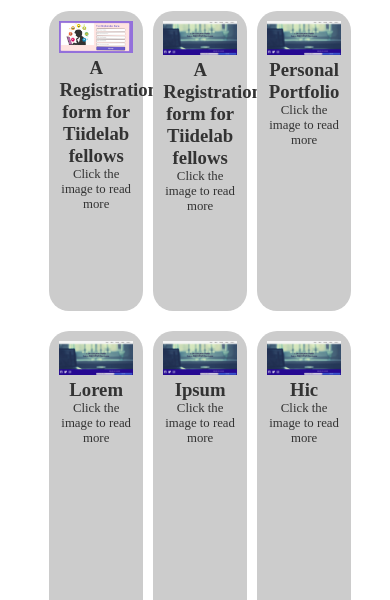
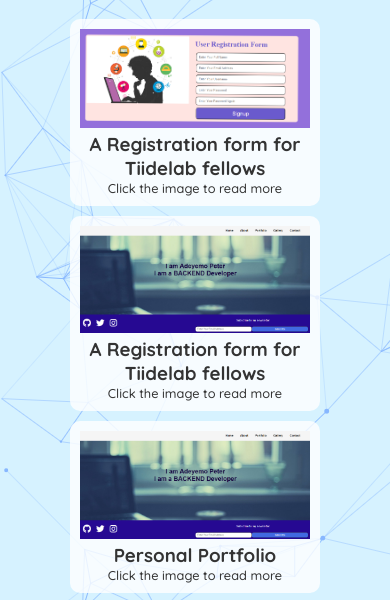
Before and after one commit to adeyemodanointed/MyPortfolio, a plain HTML site: page portfolio.html in a window 390 px wide. Shown: the part 126-726 px from the top of the page. Drawn offline with Linux system fonts and the light colour scheme.

Commit message:
Portfolio page responsiveness

```diff
--- a/css/media.css
+++ b/css/media.css
@@ -35,6 +35,7 @@
 
     .navbar-div .toggler, .navbar-div .hamburger {
         top: 10px;
+        right: 10px;
     }
 
     .navbar {
--- a/css/styles.css
+++ b/css/styles.css
@@ -459,7 +459,8 @@
     max-width: 100%;
     height: fit fit-content;
     margin: auto;
-    margin-top: 70px;
+    margin-top: 50px;
+    background-color: rgba(68, 68, 68, 0.13);
     font-family: 'Quicksand', sans-serif, Arial, Helvetica, sans-serif;
 }
 
@@ -624,24 +625,31 @@ textarea:focus {
 
 /* Portfolio styling */
 .portfolio-container {
+    width: 100%;
+    background-image: url("../img/cool-background.png");
+    margin: auto;
+    padding-top: 70px;
+    font-family: 'Quicksand', sans-serif;
+}
+
+.portfolio-content {
+    display: flex;
     width: 80%;
+    flex-wrap: wrap;
+    justify-content: center;
     margin: auto;
-    margin-top: 70px;
 }
 
 .portfolio-container h1 {
     text-align: center;
-    margin: 0;
 }
 
 .box-1{
-    background: #ccc;
-    height: 300px;
-    width: 30%;
-    float: left;
-    border-radius: 20px;
-    margin-bottom: 20px;
-    margin-left: 3.33%;
+    background: #ffffffcc;
+    height: fit-content;
+    width: 250px;
+    border-radius: 10px;
+    margin: 5px 10px;
     padding: 10px;
 }
 
```
Also changed, not shown: index.html (+0 -1 lines).
